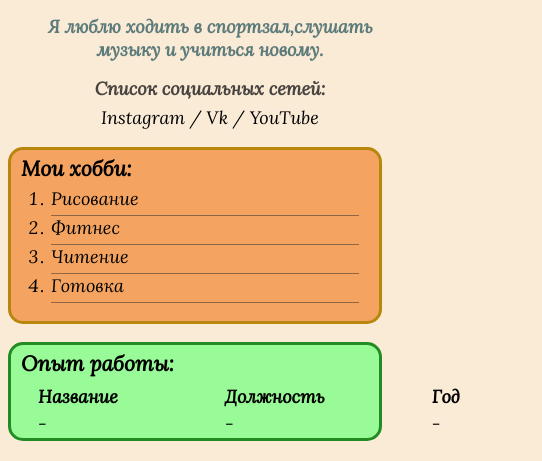
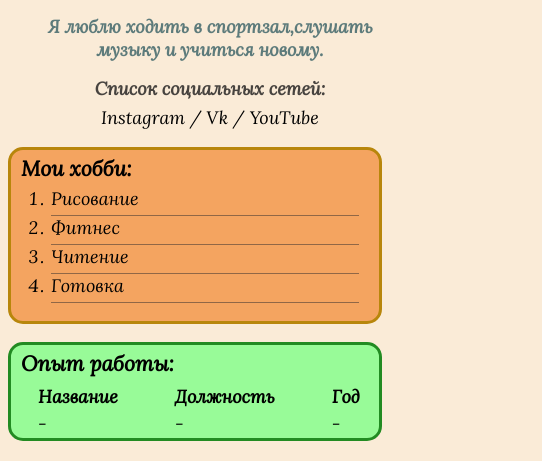
Before and after one commit to alena200508/resume, a plain HTML site: page index.html in a window 390 px wide. Shown: the part 381-842 px from the top of the page, 542 px wide, since content can reach past the window. Drawn offline with Linux system fonts and the light colour scheme.

Commit message:
change css

```diff
--- a/style.css
+++ b/style.css
@@ -125,6 +125,12 @@ a:visited {
     padding-left: 25px;
 }
 
+@media (max-width:480px) {
+.table th {
+    padding-right: 30px;
+}
+}
+
 .table td {
     padding-left: 25px;
 }
```
